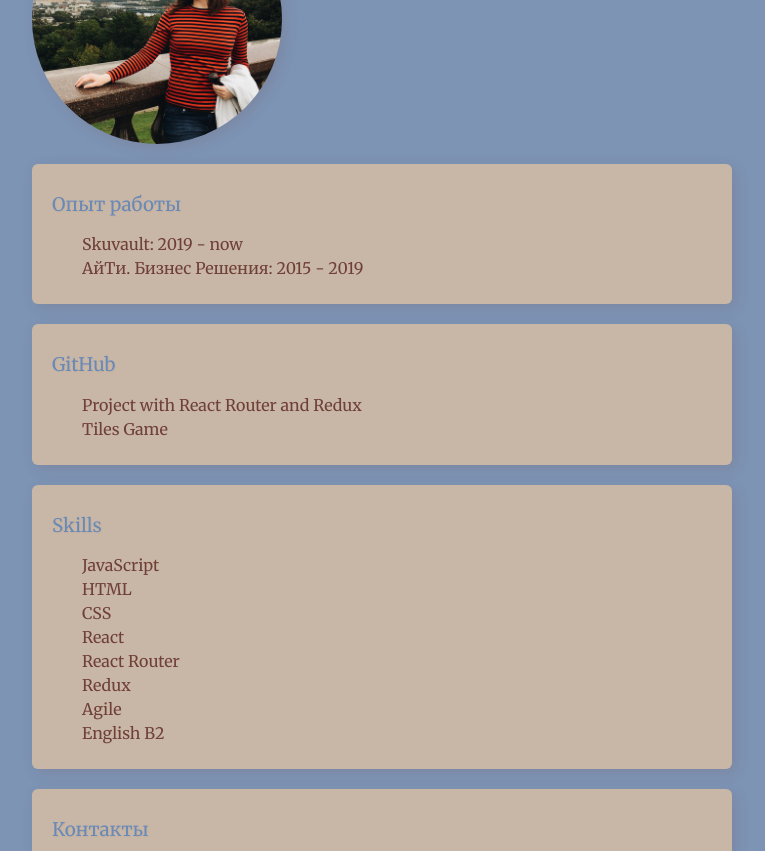
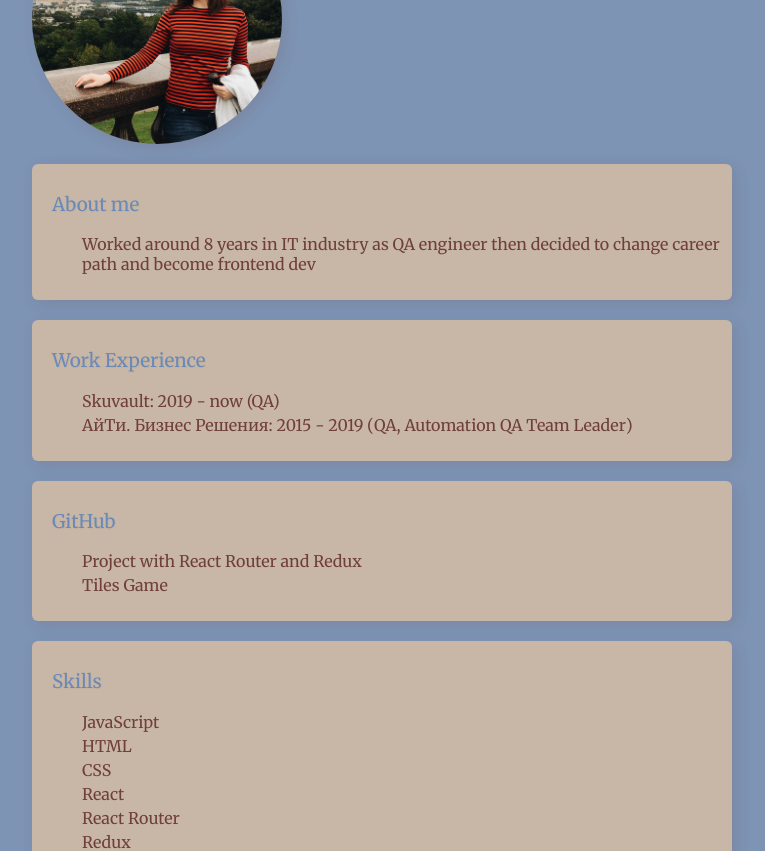
Before and after one commit to pshabarchina/pshabarchina.github.io, a plain HTML site: page index.html in a window 1280 px wide. Shown: the part 119-970 px from the top of the page, without its empty margins (258-1023 px from the left). Drawn offline with Linux system fonts and the light colour scheme.

Commit message:
add about me block

```diff
--- a/index.html
+++ b/index.html
@@ -15,10 +15,16 @@
                     </div>
                 </div>
                 <div class="block">
-                    <h3 class="gradient">Опыт работы</h3>
+                    <h3 class="gradient">About me</h3>
                     <ul>
-                        <li>Skuvault: 2019 - now</li>
-                        <li>АйТи. Бизнес Решения: 2015 - 2019</li>
+                        <li>Worked around 8 years in IT industry as QA engineer then decided to change career path and become frontend dev</li>
+                    </ul>
+                </div>
+                <div class="block">
+                    <h3 class="gradient">Work Experience</h3>
+                    <ul>
+                        <li>Skuvault: 2019 - now (QA)</li>
+                        <li>АйТи. Бизнес Решения: 2015 - 2019 (QA, Automation QA Team Leader)</li>
                     </ul>
                 </div>
                 <div class="block">
@@ -42,7 +48,7 @@
                     </ul>
                 </div>
                 <div class="block">
-                    <h3 class="gradient">Контакты</h3>
+                    <h3 class="gradient">Contacts</h3>
                     <ul>
                         <li>telegram: <a href="https://t.me/pshabarchina">@pshabarchina</a></li>
                     </ul>
```
